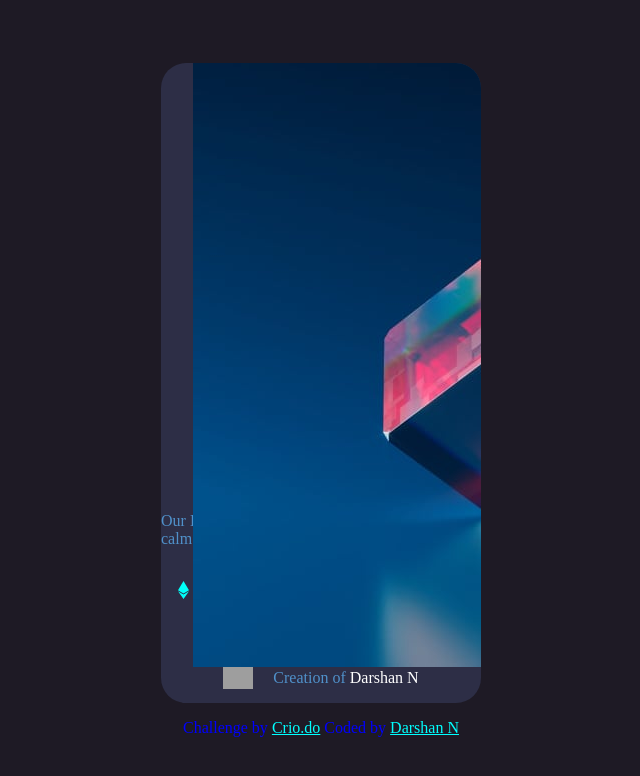
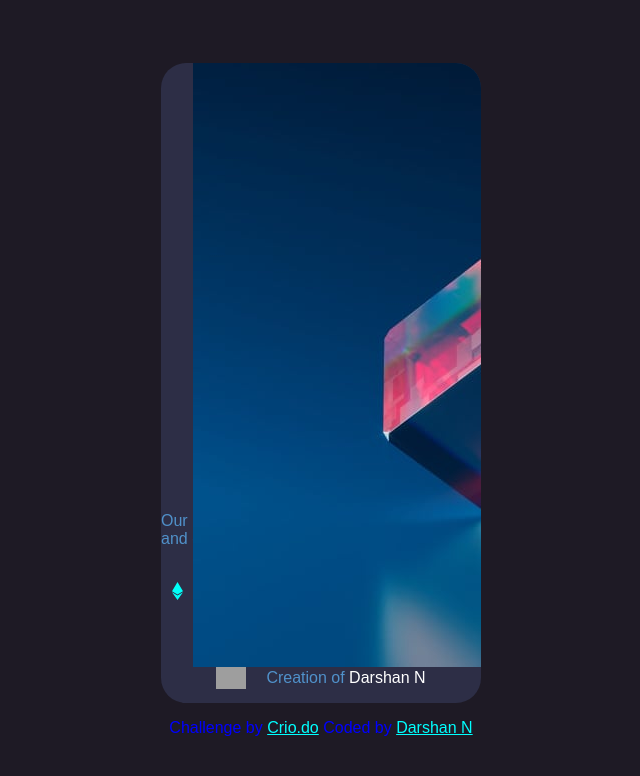
Before and after one commit to darshann345/NFT-Preview-Card, a plain HTML site: page index.html in a window 1280 px wide. Shown: the whole page, without its empty margins (327-967 px from the left). Drawn offline with Linux system fonts and the light colour scheme; grey boxes are pictures that could not be loaded; files whose address does not match are found by name.

Commit message:
commited

```diff
--- a/index.css
+++ b/index.css
@@ -5,7 +5,7 @@ body {
     align-items: center;
     width: 100vw;
     height: 100vh;
-    font-family: "Outfit, sans-serif";
+    font-family: Outfit, sans-serif;
     flex-direction: column;
 }
 
@@ -66,7 +66,8 @@ body {
     gap: 100px;
 }
 
-.card__time-left, .card__time-right {
+.card__time-left,
+.card__time-right {
     display: flex;
     align-items: center;
     gap: 10px;
```
